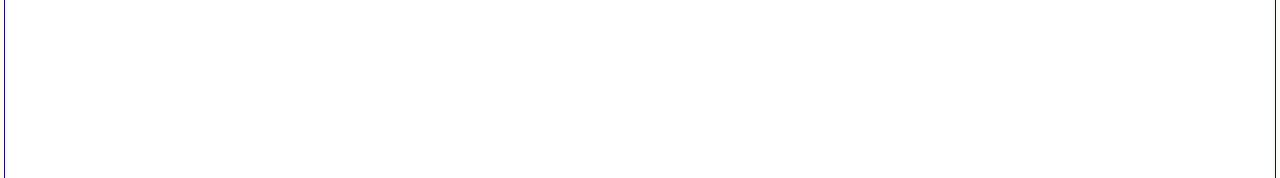
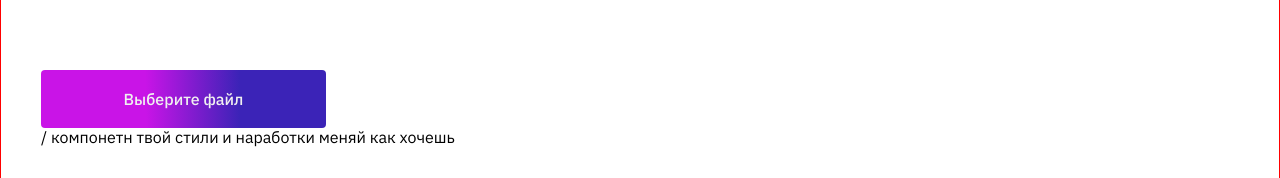
Before and after one commit to happy-land/visitki, a React (Create React App) app: page /admin in a window 1280 px wide. Before the commit this address led to /login. Shown: the part 714-892 px from the top of the page. Built offline with nearby package versions, Linux system fonts and the light colour scheme; no server answers.

Commit message:
fixed css form and aded xlsx component

```diff
--- a/package.json
+++ b/package.json
@@ -16,7 +16,8 @@
     "react-scripts": "5.0.1",
     "react-yandex-maps": "^4.6.0",
     "typescript": "^4.9.4",
-    "web-vitals": "^2.1.4"
+    "web-vitals": "^2.1.4",
+    "xlsx": "https://cdn.sheetjs.com/xlsx-0.19.2/xlsx-0.19.2.tgz"
   },
   "scripts": {
     "start": "react-scripts start",
--- a/src/components/app-routes/app-routes.tsx
+++ b/src/components/app-routes/app-routes.tsx
@@ -74,10 +74,10 @@ export const AppRoutes = () => {
           >
             <Route path='/detail/:id' element={<DetailPage />} />
           </Route>
-          <Route path='/admin' element={<ProtectedRoutes roleRequired='curator' />}>
+          {/* <Route path='/admin' element={<ProtectedRoutes roleRequired='curator' />}> */}
             <Route path='/admin' element={<AdminPage />} />
             <Route path='/admin/users' element={<div>Страница списка студентов</div>} />
-          </Route>
+          {/* </Route> */}
         </Route>
       </Routes>
     </div>
--- /dev/null
+++ b/src/components/xlsx-button/xlsx-button.module.css
@@ -0,0 +1,19 @@
+.button {
+    background: linear-gradient(269.17deg, #3B23B7 30.28%, #C914E7 63.24%);
+    font-weight: 500;
+    color: #f0f0f0;
+    padding: 20px 0;
+    text-align: center;
+    border-radius: 4px;
+    border: none;
+    cursor: pointer;
+    display: block;
+    width: 285px;
+}
+
+.hidden {
+    width: 1px;
+    height: 1px;
+    position: absolute;
+    visibility: hidden;
+}
--- /dev/null
+++ b/src/components/xlsx-button/xlsx-button.tsx
@@ -0,0 +1,25 @@
+import { read, writeFileXLSX, utils } from "xlsx";
+import { FC, BaseSyntheticEvent, Dispatch, SetStateAction } from "react";
+import styles from "./xlsx-button.module.css";
+
+type TxlsmButton = {
+  setXlsm: Dispatch<SetStateAction<Array<Object>>>
+}
+
+export const XlsmButton: FC<TxlsmButton> = ({setXlsm}) => {
+
+  const handleChange = async (e: BaseSyntheticEvent) => {
+    const file = e.target.files[0];
+    const data = await file.arrayBuffer();
+    const wb = read(data);
+
+    setXlsm(utils.sheet_to_json(wb.Sheets[wb.SheetNames[0]]))
+  };
+
+  return (
+    <>
+      <label htmlFor="xlsx" className={styles.button}>Выберите файл</label>
+      <input type="file" id="xlsx" onChange={handleChange} className={styles.hidden} />
+    </>
+  );
+};
--- a/src/pages/AdminPage/AdminPage.tsx
+++ b/src/pages/AdminPage/AdminPage.tsx
@@ -2,14 +2,16 @@ import { FC, useState } from "react";
 import styles from "./AdminPage.module.css";
 import { AdminCommentsList } from "../../components/admin-comments-list/admin-comments-list";
 import { AdminStudentsList } from "../../components/admin-students-list/admin-students-list";
+import { XlsmButton } from "../../components/xlsx-button/xlsx-button";
 
 export const AdminPage: FC = () => {
   let [category, setCategory] = useState("students");
+  const [xlsx, setXlsm] =useState<never[] | Array<Object>>([]);
 
   const setStudentsList = () => {
     setCategory((category = "students"));
   };
-
+  console.log(xlsx)
   const setCommentsList = () => {
     setCategory((category = "comments"));
   };
@@ -35,6 +37,7 @@ export const AdminPage: FC = () => {
           </button>
         </nav>
         {category === "students" ? <AdminStudentsList /> : <AdminCommentsList />}
+        <XlsmButton setXlsm={setXlsm}/> / компонетн твой стили и наработки меняй как хочешь
       </>
     </section>
   );
--- a/src/pages/form.module.css
+++ b/src/pages/form.module.css
@@ -103,3 +103,15 @@
 .errorVisible {
     visibility: visible;
 }
+
+@media (max-width:1024px) {
+    .form {
+        width: 57%;
+    }
+}
+
+@media (max-width: 540px) {
+    .form {
+        width: auto;
+    }
+}
--- a/src/ui/widget-date/input-date.module.css
+++ b/src/ui/widget-date/input-date.module.css
@@ -1,6 +1,6 @@
 .caledarContainer {
     padding: 8px;
-    width: 50%;
+    /* width: 50%; */
     border: 1px solid #100C34;
     border-radius: 4px;
     position: absolute;
```
Also changed, not shown: 1 other file (tests, documents, lock files or other folders).
